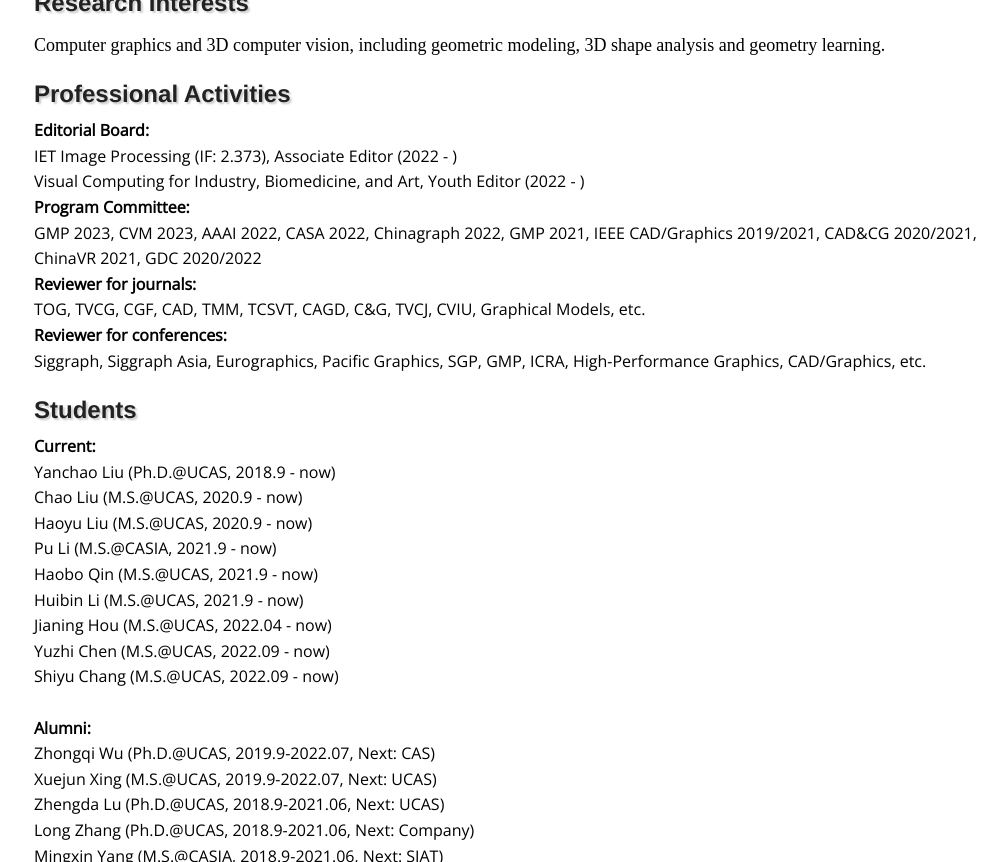
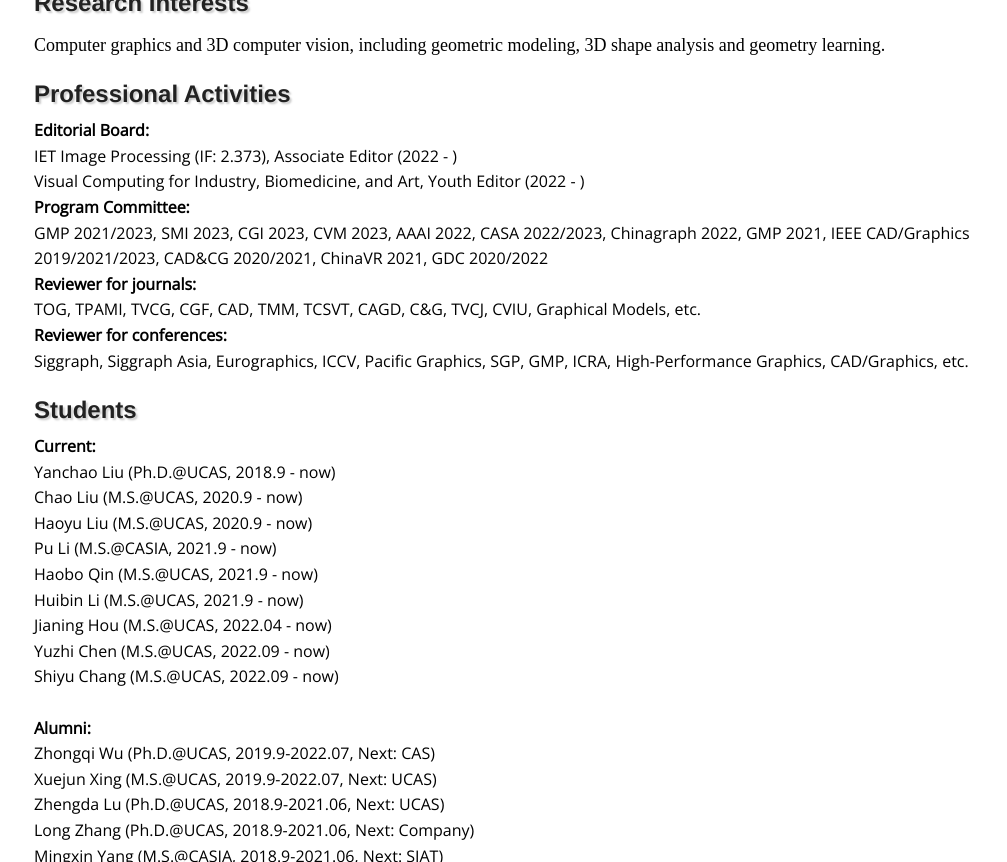
Before and after one commit to jianweiguo/jianweiguo.github.io, a Jekyll site: the page built from index.html, in a window 1280 px wide and 900 px high, scrolled down 417 px, cut to the strip 38-900 px from the top of the window. Shown: the whole strip, without its empty margins (126-1133 px from the left). Built offline with Jekyll 4.4.1, drawn with Linux system fonts in a browser that asks for light colours.

Commit message:
Update index.html

```diff
--- a/index.html
+++ b/index.html
@@ -32,9 +32,9 @@
 	<h4>Editorial Board:</h4>
 	IET Image Processing (IF: 2.373), Associate Editor (2022 - ) <br />
 	Visual Computing for Industry, Biomedicine, and Art, Youth Editor (2022 - ) <br />
-	<h4>Program Committee:</h4> GMP 2023, CVM 2023, AAAI 2022, CASA 2022, Chinagraph 2022, GMP 2021, IEEE CAD/Graphics 2019/2021, CAD&CG 2020/2021, ChinaVR 2021, GDC 2020/2022
-        <h4>Reviewer for journals:</h4> TOG, TVCG, CGF, CAD, TMM, TCSVT, CAGD, C&G, TVCJ, CVIU, Graphical Models, etc.
-	<h4>Reviewer for conferences:</h4> Siggraph, Siggraph Asia, Eurographics, Pacific Graphics, SGP, GMP, ICRA, High-Performance Graphics, CAD/Graphics, etc.
+	<h4>Program Committee:</h4> GMP 2021/2023, SMI 2023, CGI 2023, CVM 2023, AAAI 2022, CASA 2022/2023, Chinagraph 2022, GMP 2021, IEEE CAD/Graphics 2019/2021/2023, CAD&CG 2020/2021, ChinaVR 2021, GDC 2020/2022
+        <h4>Reviewer for journals:</h4> TOG, TPAMI, TVCG, CGF, CAD, TMM, TCSVT, CAGD, C&G, TVCJ, CVIU, Graphical Models, etc.
+	<h4>Reviewer for conferences:</h4> Siggraph, Siggraph Asia, Eurographics, ICCV, Pacific Graphics, SGP, GMP, ICRA, High-Performance Graphics, CAD/Graphics, etc.
 
 <!--Students-->
 <h2>Students</h2>
```
